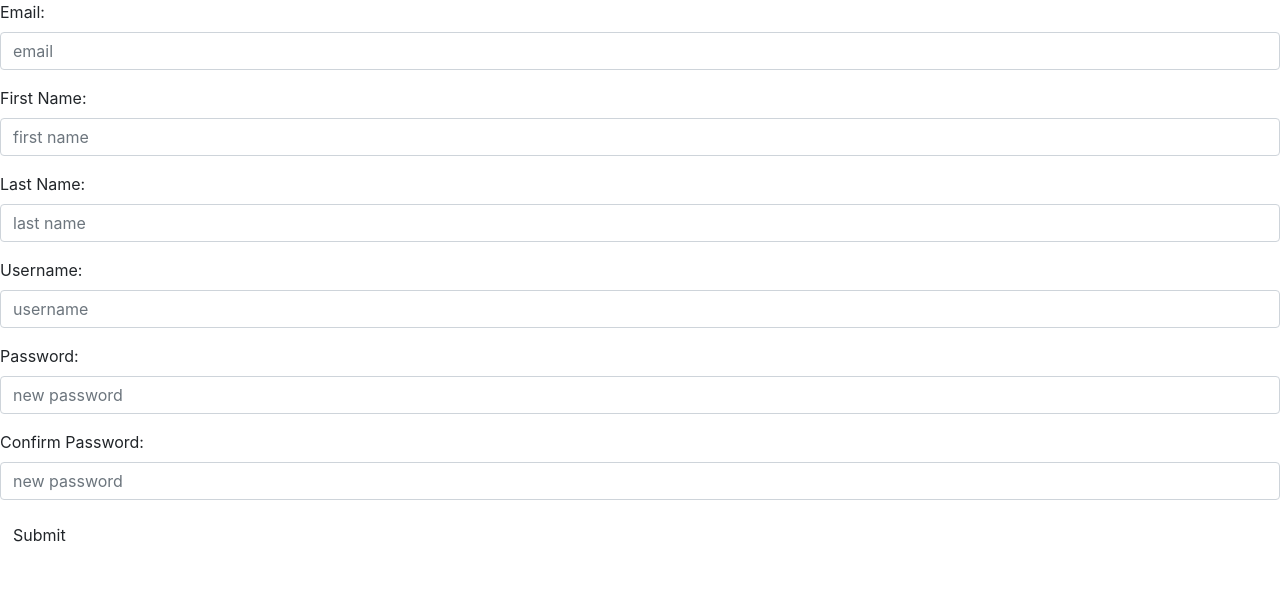
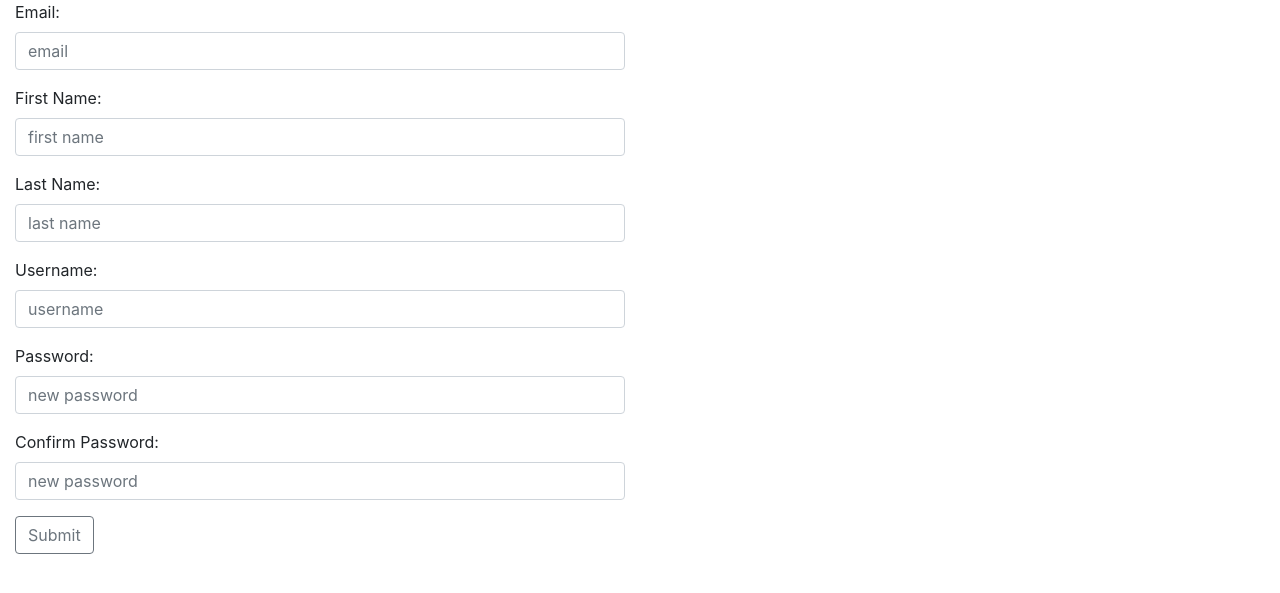
Before and after one commit to bsmejkal/kindred-culture, a Flask app: page /register in a window 1280 px wide. Shown: the part 56-649 px from the top of the page. Run offline with Flask 2, Linux system fonts and the light colour scheme; some libraries are stand-ins or nearby versions.

Commit message:
Updated registration

```diff
--- a/templates/_nav.html
+++ b/templates/_nav.html
@@ -27,7 +27,7 @@
       </li>
       <!-- display profile link if user in session -->
       <li class="nav-item">
-        <a class="nav-link disabled" href="{{ url_for('get_user') }}">Profile
+        <a class="nav-link disabled" href="{{ url_for('index') }}">Profile
         </a>
       </li>
     </ul>
--- a/templates/register.html
+++ b/templates/register.html
@@ -4,43 +4,43 @@
 
 {% block content %}
 
-<form>
-	<div class="form-group">
+<form action="/api/register" method="post" id="registerForm">
+	<div class="form-group col-md-6">
 		<label>Email:</label>
-		<input type="text" class="form-control" name="email" placeholder="email">
+		<input type="text" class="form-control" name="email" id="emailData" placeholder="email">
 		<!-- Do I want a <small>Enter your email.</small> here? -->
 	</div>
 
-	<div class="form-group">
+	<div class="form-group col-md-6">
 		<label>First Name:</label>
-		<input type="text" class="form-control" name="firstName" placeholder="first name">
+		<input type="text" class="form-control" name="firstName" id="fNameData" placeholder="first name">
 		<!-- Do I want a <small>Enter your first name.</small> here? -->
 	</div>
 
-	<div class="form-group">
+	<div class="form-group col-md-6">
 		<label>Last Name:</label>
-		<input type="text" class="form-control" name="lastName" placeholder="last name">
+		<input type="text" class="form-control" name="lastName" id="lNameData" placeholder="last name">
 		<!-- Do I want a <small>Enter your last name.</small> here? -->
 	</div>
 
-	<div class="form-group">
+	<div class="form-group col-md-6">
 		<label>Username:</label>
-		<input type="text" class="form-control" name="username" placeholder="username">
+		<input type="text" class="form-control" name="username" id="usernameData" placeholder="username">
 		<!-- Do I want a <small>Enter your username.</small> here? -->
 	</div>
 
-	<div class="form-group">
+	<div class="form-group col-md-6">
 		<label>Password:</label>
-		<input type="text" class="form-control" name="password" placeholder="new password">
+		<input type="text" class="form-control" name="password" id="passwordData" placeholder="new password">
 	</div>
 
-	<div class="form-group">
+	<div class="form-group col-md-6">
 		<label>Confirm Password:</label>
 		<input type="text" class="form-control" name="passwordConfirm" placeholder="new password">
 	</div>
 
-	<div class="form-group">
-		<button type="submit" class="btn">Submit</button>
+	<div class="form-group col-md-6">
+		<button type="submit" class="btn btn-outline-secondary">Submit</button>
 	</div>
 </form>
 
```
